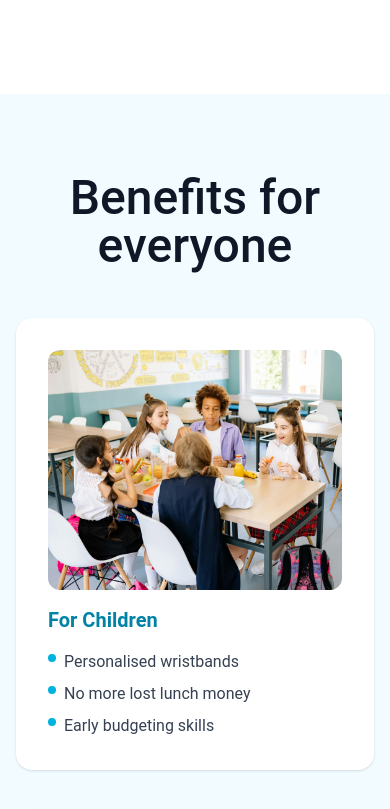
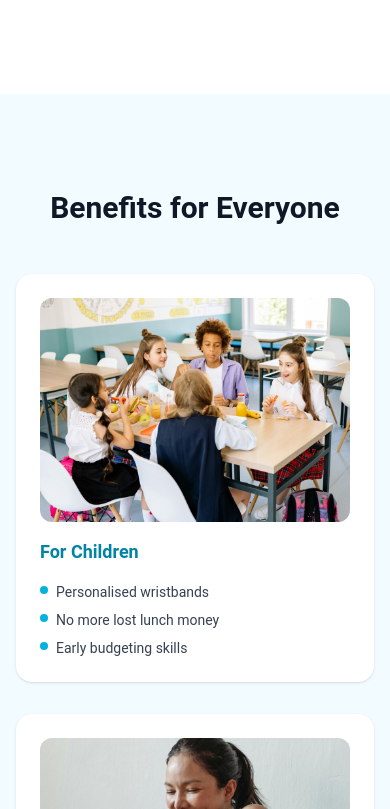
Before and after one commit to karimjawhar5/allowi-website, a Next.js app: page / in a window 390 px wide. Shown: the part 2935-3744 px from the top of the page. Built offline with nearby package versions, Linux system fonts and the light colour scheme.

Commit message:
Update ValueProps.tsx

```diff
--- a/components/ValueProps.tsx
+++ b/components/ValueProps.tsx
@@ -33,31 +33,31 @@ const benefits = [
 export default function ValueProps() {
   return (
     <section id="features" className="bg-brand-50">
-      <div className="mx-auto max-w-6xl px-4 py-20">
-        <h2 className="text-center text-5xl font-medium mb-12 text-brand-900">
-          Benefits for everyone
+      <div className="mx-auto max-w-6xl px-4 sm:px-6 py-24 sm:py-32">
+        <h2 className="text-center text-3xl sm:text-4xl md:text-5xl font-semibold text-brand-900 mb-12">
+          Benefits for Everyone
         </h2>
 
-        <div className="mt-12 grid gap-10 md:grid-cols-3">
+        <div className="grid grid-cols-1 sm:grid-cols-2 md:grid-cols-3 gap-8 sm:gap-10 mt-12">
           {benefits.map((b) => (
             <div
               key={b.title}
-              className="rounded-2xl bg-white p-8 shadow-sm transition hover:shadow-lg"
+              className="rounded-2xl bg-white p-6 sm:p-8 shadow-sm hover:shadow-lg transition"
             >
-              <div className="relative mb-4 h-60 w-full rounded-xl overflow-hidden">
+              <div className="relative mb-4 h-56 w-full rounded-xl overflow-hidden">
                 <Image
                   src={b.image}
-                  alt={b.title}
+                  alt={`${b.title} illustration`}
                   fill
                   className="object-cover"
                 />
               </div>
-              <h3 className="mb-4 text-xl font-semibold text-brand-600">
+              <h3 className="mb-4 text-lg sm:text-xl font-semibold text-brand-600">
                 {b.title}
               </h3>
-              <ul className="space-y-2 text-gray-700">
+              <ul className="space-y-2 text-sm sm:text-base text-gray-700">
                 {b.bullets.map((txt) => (
-                  <li key={txt} className="flex gap-2">
+                  <li key={txt} className="flex items-start gap-2">
                     <span className="mt-1 h-2 w-2 shrink-0 rounded-full bg-brand-500" />
                     {txt}
                   </li>
```
